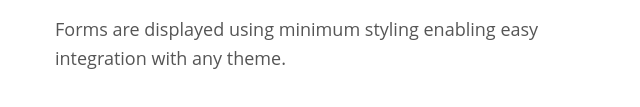
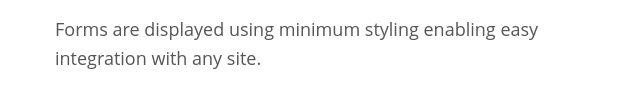
Before and after one commit to advancedforms/advanced-forms, a plain HTML site: page docs/index.html in a window 1280 px wide. Shown: the part 1410-1517 px from the top of the page, 0-640 px from the left. Drawn offline with Linux system fonts and the light colour scheme.

Commit message:
Small docs change

```diff
--- a/docs/index.html
+++ b/docs/index.html
@@ -76,7 +76,7 @@
 				<div class="content">
 					<h1>Display your form</h1>
 					<p>Either display your form anywhere using a simple shortcode or include it in your theme/plugin with a function call.</p>
-					<p>Forms are displayed using minimum styling enabling easy integration with any theme.</p>
+					<p>Forms are displayed using minimum styling enabling easy integration with any site.</p>
 				</div>
 
 				<div class="image">
```
